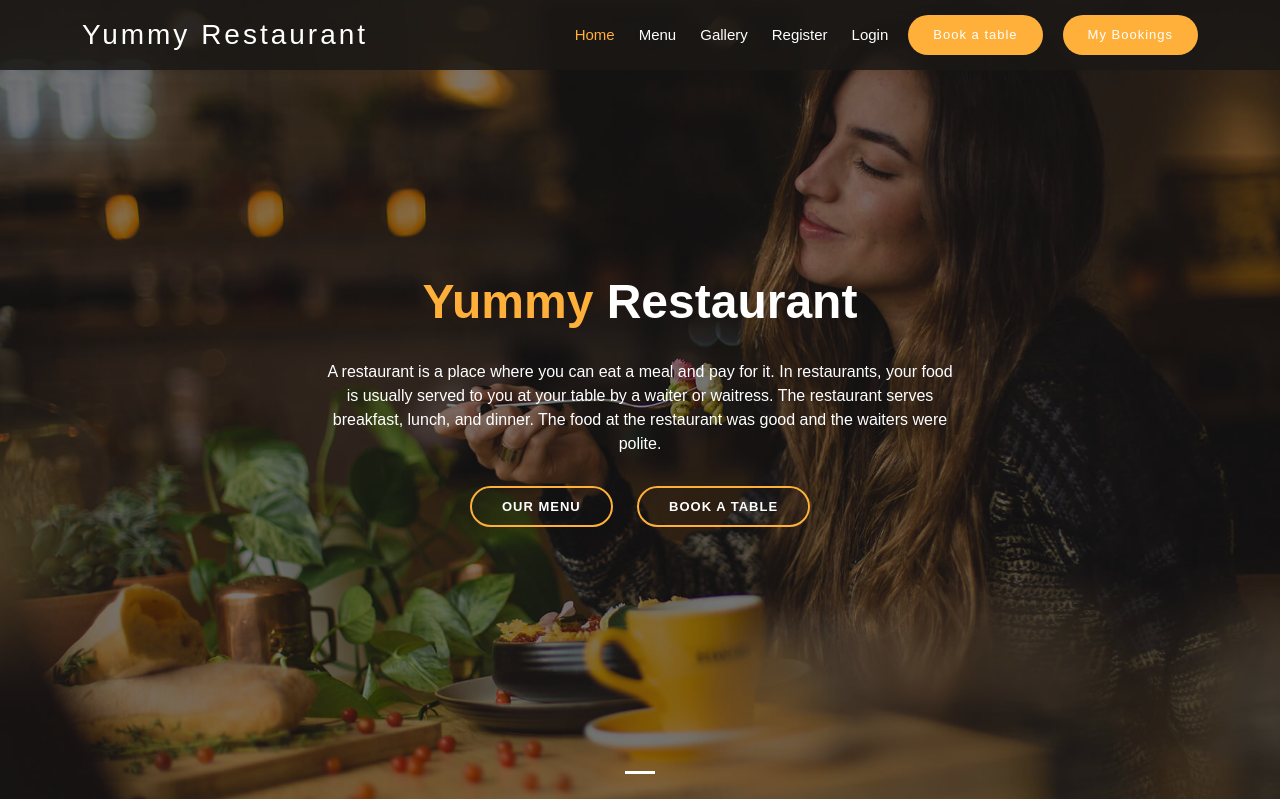
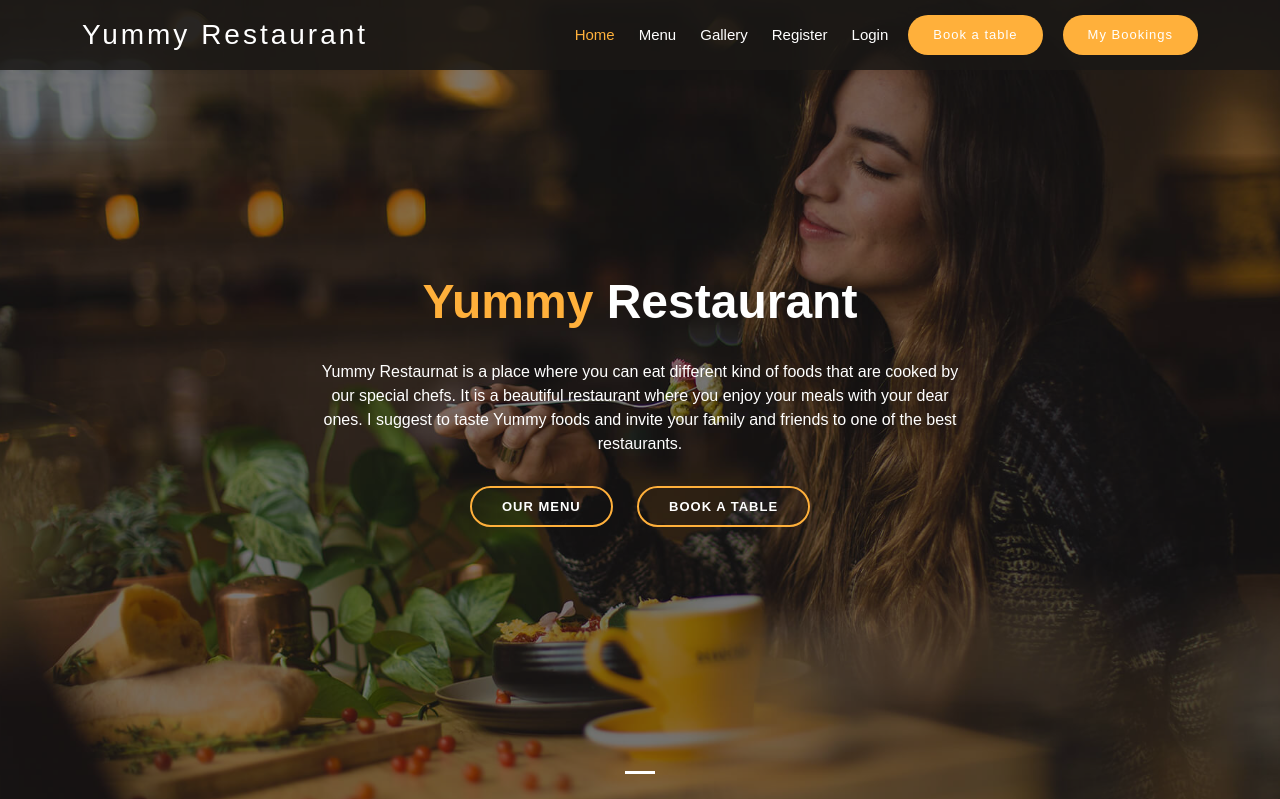
Before and after one commit to Saleha-m14/Restaurant-webpage, a Django app: page / in a window 1280 px wide. Shown: the top 799 px of the page. Run offline with Django 3.2, Linux system fonts and the light colour scheme; some libraries are stand-ins or nearby versions.

Commit message:
edit index page text.

```diff
--- a/templates/index.html
+++ b/templates/index.html
@@ -53,11 +53,9 @@
                 <span>Yummy</span> Restaurant
               </h2>
               <p class="animate__animated animate__fadeInUp">
-                A restaurant is a place where you can eat a meal and pay for it.
-                In restaurants, your food is usually served to you at your table
-                by a waiter or waitress. The restaurant serves breakfast, lunch,
-                and dinner. The food at the restaurant was good and the waiters
-                were polite.
+                Yummy Restaurnat is a place where you can eat different kind of foods that are cooked
+                by our special chefs. It is a beautiful restaurant where you enjoy your meals with your dear
+                ones. I suggest to taste Yummy foods and invite your family and friends to one of the best restaurants.
               </p>
               <div>
                 <a
```
Also changed, not shown: README.md.
